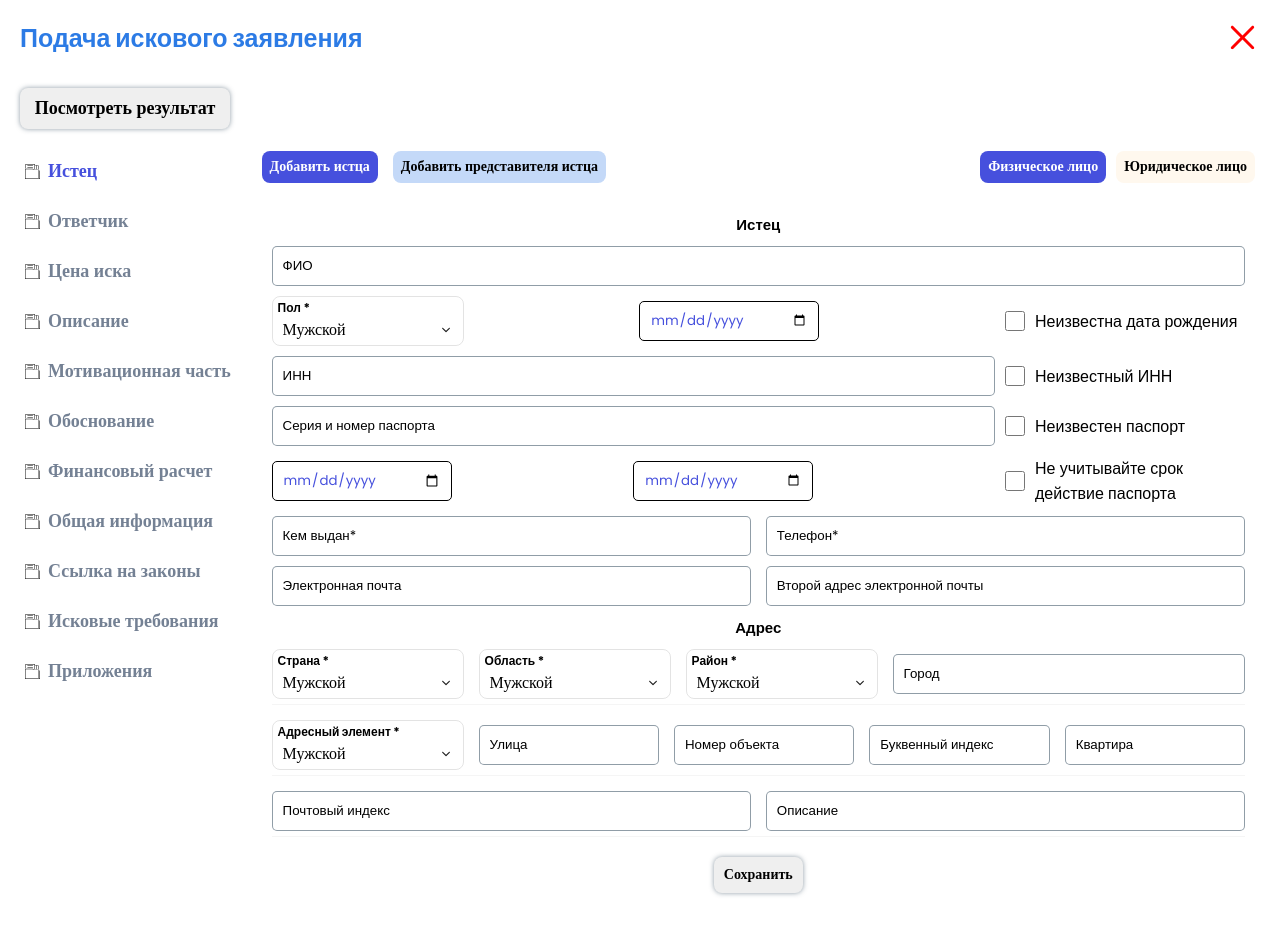
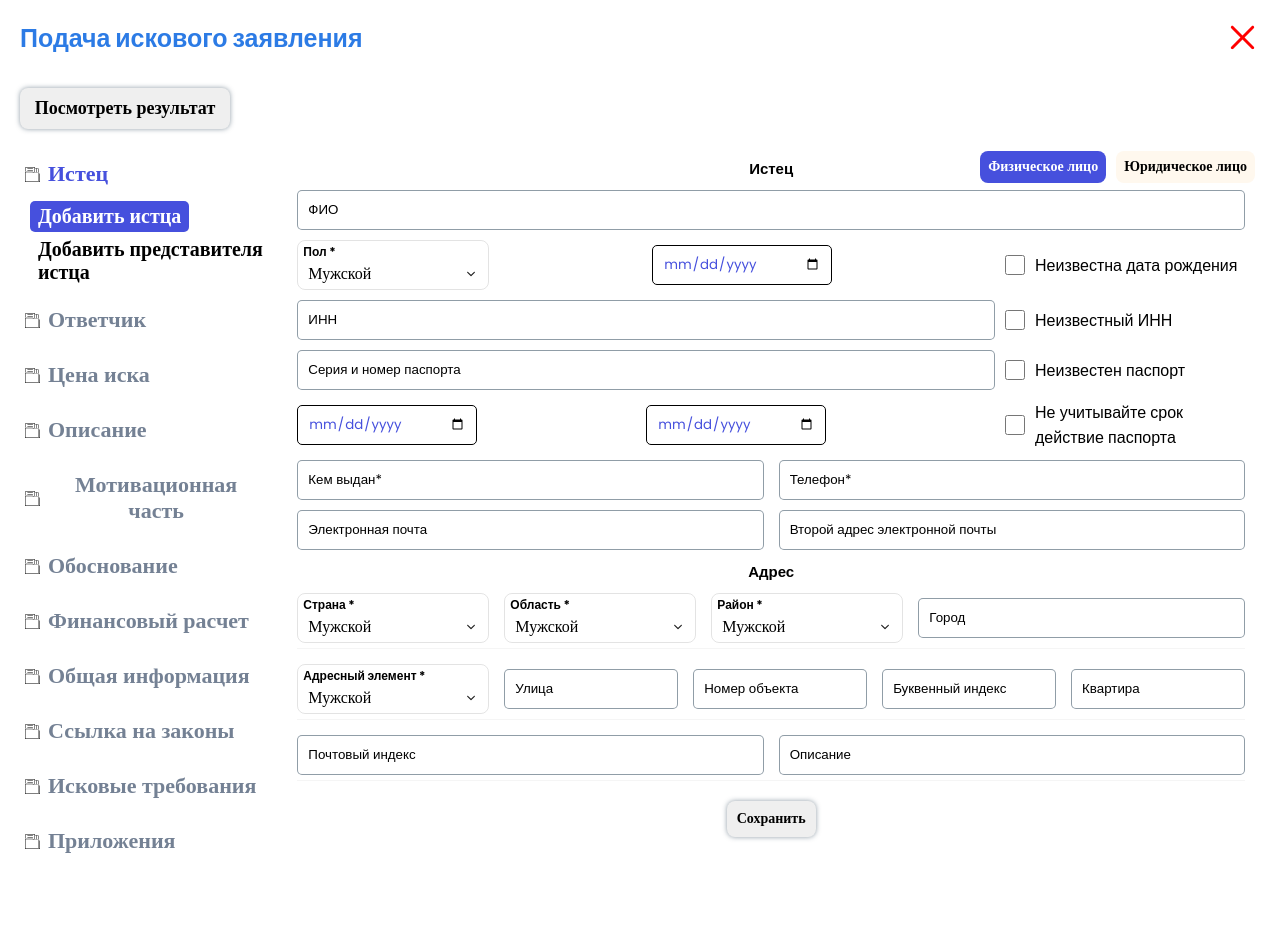
Before and after one commit to NurdinDjumabekov/Sud, a React (Create React App) app: page /plaintiffCreate in a window 1280 px wide. Shown: the top 934 px of the page. After the commit the page ends 886 px from the top, so only its background shows below. Built offline with nearby package versions, Linux system fonts and the light colour scheme.

Commit message:
change styles

```diff
--- a/src/components/ExampleBlock/ExampleBlock.scss
+++ b/src/components/ExampleBlock/ExampleBlock.scss
@@ -8,13 +8,13 @@ $colordescription: #c4d9f8;
   border-radius: 8px;
   h5 {
     font-size: 16px;
-    color: $colordescription;
+    color: #4650dd;
     line-height: 18px;
     margin: 0 0 5px 0;
   }
   p {
     font-size: 14px;
-    color: $colordescription;
+    color: #4650dd;
     line-height: 18px;
   }
 }
--- a/src/components/PlaintiffPage/FillingPlaintiff/FillingPlaintiff.jsx
+++ b/src/components/PlaintiffPage/FillingPlaintiff/FillingPlaintiff.jsx
@@ -8,7 +8,7 @@ const FillingPlaintiff = ({ typerole }) => {
 
   return (
     <div className="plaintiFilling__container">
-      <div className="P_filling__mainBtn">
+      {/* <div className="P_filling__mainBtn">
         <button
           className={btnSend ? 'activeBtns' : ''}
           onClick={() => setBtnSend(true)}
@@ -21,7 +21,7 @@ const FillingPlaintiff = ({ typerole }) => {
         >
           Добавить представителя {typerole}
         </button>
-      </div>
+      </div> */}
       {btnSend ? (
         <AddPlaintiff typerole={typerole} />
       ) : (
--- a/src/components/PlaintiffPage/InputsPlaintiff/InputsPlaintiff.jsx
+++ b/src/components/PlaintiffPage/InputsPlaintiff/InputsPlaintiff.jsx
@@ -1,111 +1,109 @@
-import React, { useState } from "react";
-import "./InputsPlaintiff.scss";
-import FillingPlaintiff from "../FillingPlaintiff/FillingPlaintiff";
-import TargetPlaintiff from "../TargetPlaintiff/TargetPlaintiff";
-import DescriptionClaim from "../DescriptionClaim/DescriptionClaim";
-import MotivationClaim from "../MotivationClaim/MotivationClaim";
-import Justification from "../Justification/Justification";
-import FinancialResult from "../FinancialResult/FinancialResult";
-import GeneralInfo from "../GeneralInfo/GeneralInfo";
-import LinksLaw from "../LinksLaw/LinksLaw";
-import ClaimRequaire from "../ClaimRequaire/ClaimRequaire";
-import ApplicationFiles from "../ApplicationFiles/ApplicationFiles";
-import PdfFile from "../../PdfFile/PdfFile";
-import { useDispatch, useSelector } from "react-redux";
-import { changeLookPDF } from "../../../store/reducers/stateSlice";
-import Modals from "../../Modals/Modals";
-import imsIcon from "../../../asstes/icons/IconPage/archive.svg";
+import React, { useState } from 'react';
+import './InputsPlaintiff.scss';
+import FillingPlaintiff from '../FillingPlaintiff/FillingPlaintiff';
+import TargetPlaintiff from '../TargetPlaintiff/TargetPlaintiff';
+import DescriptionClaim from '../DescriptionClaim/DescriptionClaim';
+import MotivationClaim from '../MotivationClaim/MotivationClaim';
+import Justification from '../Justification/Justification';
+import FinancialResult from '../FinancialResult/FinancialResult';
+import GeneralInfo from '../GeneralInfo/GeneralInfo';
+import LinksLaw from '../LinksLaw/LinksLaw';
+import ClaimRequaire from '../ClaimRequaire/ClaimRequaire';
+import ApplicationFiles from '../ApplicationFiles/ApplicationFiles';
+import PdfFile from '../../PdfFile/PdfFile';
+import { useDispatch, useSelector } from 'react-redux';
+import { changeLookPDF } from '../../../store/reducers/stateSlice';
+import Modals from '../../Modals/Modals';
+import imsIcon from '../../../asstes/icons/IconPage/archive.svg';
 
 const InputsPlaintiff = () => {
   const dispatch = useDispatch();
   const [indexComp, setIndexComp] = useState(0);
   const [pdfScreen, setPdfScreen] = useState(false);
+  const [lookInnerType, setLookInnerType] = useState(true);
+  const [btnSend, setBtnSend] = useState(true);
 
+  const { plaintiffType } = useSelector((state) => state.typesSlice);
   const { lookPdf } = useSelector((state) => state.stateSlice);
 
   const [btnList, setBtnList] = useState([
     {
       id: 1,
-      name: "Истец",
+      name: 'Истец',
       bool: true,
-      components: <FillingPlaintiff typerole={"истца"} />,
+      components: <FillingPlaintiff typerole={'истца'} />,
       icon: imsIcon,
     },
     {
       id: 2,
-      name: "Ответчик",
+      name: 'Ответчик',
       bool: false,
-      components: <FillingPlaintiff typerole={"Ответчика"} />,
+      components: <FillingPlaintiff typerole={'Ответчика'} />,
       icon: imsIcon,
     },
     {
       id: 3,
-      name: "Цена иска",
+      name: 'Цена иска',
       bool: false,
       components: <TargetPlaintiff />,
       icon: imsIcon,
     },
     {
       id: 4,
-      name: "Описание",
+      name: 'Описание',
       bool: false,
       components: <DescriptionClaim />,
       icon: imsIcon,
     },
     {
       id: 5,
-      name: "Мотивационная часть",
+      name: 'Мотивационная часть',
       bool: false,
       components: <MotivationClaim />,
       icon: imsIcon,
     },
     {
       id: 6,
-      name: "Обоснование",
+      name: 'Обоснование',
       bool: false,
       components: <Justification />,
       icon: imsIcon,
     },
     {
       id: 7,
-      name: "Финансовый расчет",
+      name: 'Финансовый расчет',
       bool: false,
       components: <FinancialResult />,
       icon: imsIcon,
     },
     {
       id: 8,
-      name: "Общая информация",
+      name: 'Общая информация',
       bool: false,
       components: <GeneralInfo />,
       icon: imsIcon,
     },
     {
       id: 9,
-      name: "Ссылка на законы",
+      name: 'Ссылка на законы',
       bool: false,
       components: <LinksLaw />,
       icon: imsIcon,
     },
     {
       id: 10,
-      name: "Исковые требования",
+      name: 'Исковые требования',
       bool: false,
       components: <ClaimRequaire />,
       icon: imsIcon,
     },
     {
       id: 11,
-      name: "Приложения",
+      name: 'Приложения',
       bool: false,
       components: <ApplicationFiles />,
       icon: imsIcon,
     },
-    // {
-    //   id: 12,
-    //   name: 'Опись документов',
-    //   bool: false,
-    // },
   ]);
 
   const clickBtn = (id) => {
@@ -119,6 +117,11 @@ const InputsPlaintiff = () => {
     setBtnList(newList);
     const activeIndex = newList.findIndex((item) => item.bool);
     setIndexComp(activeIndex);
+    if (id === 1) {
+      setLookInnerType(!lookInnerType);
+    } else {
+      setLookInnerType(false);
+    }
   };
 
   React.useEffect(() => {
@@ -132,10 +135,10 @@ const InputsPlaintiff = () => {
 
     handleResize();
 
-    window.addEventListener("resize", handleResize);
+    window.addEventListener('resize', handleResize);
 
     return () => {
-      window.removeEventListener("resize", handleResize);
+      window.removeEventListener('resize', handleResize);
     };
   }, []);
 
@@ -145,9 +148,29 @@ const InputsPlaintiff = () => {
     <div className="plaintiffData">
       <ul className="plaintiffData__list">
         {btnList?.map((btn) => (
-          <li key={btn.id} className={btn?.bool ? "activeBtnsPlaint" : ""}>
-            <img src={btn.icon} alt="icon" onClick={() => clickBtn(btn.id)} />
-            <button onClick={() => clickBtn(btn.id)}>{btn.name}</button>
+          <li key={btn.id} className={btn?.bool ? 'activeBtnsPlaint' : ''}>
+            <div>
+              <img src={btn.icon} alt="icon" onClick={() => clickBtn(btn.id)} />
+              <button onClick={() => clickBtn(btn.id)}>{btn.name}</button>
+            </div>
+            {btn.id === 1 && lookInnerType ? (
+              <div className="plaintiffData__list__inner">
+                <button
+                  className={btnSend ? 'activeBtns' : ''}
+                  onClick={() => setBtnSend(true)}
+                >
+                  Добавить истца
+                </button>
+                <button
+                  className={btnSend ? '' : 'activeBtns'}
+                  onClick={() => setBtnSend(false)}
+                >
+                  Добавить представителя истца
+                </button>
+              </div>
+            ) : (
+              ''
+            )}
           </li>
         ))}
       </ul>
@@ -156,7 +179,7 @@ const InputsPlaintiff = () => {
           {btnList?.[indexComp]?.components}
         </React.Fragment>
         {pdfScreen && (
-          <PdfFile typerole={indexComp === 0 ? "Истец" : "Ответчик"} />
+          <PdfFile typerole={indexComp === 0 ? 'Истец' : 'Ответчик'} />
         )}
       </div>
       <Modals
@@ -165,7 +188,7 @@ const InputsPlaintiff = () => {
       >
         <PdfFile
           modal={true}
-          typerole={indexComp === 0 ? "Истец" : "Ответчик"}
+          typerole={indexComp === 0 ? 'Истец' : 'Ответчик'}
         />
       </Modals>
     </div>
--- a/src/components/PlaintiffPage/InputsPlaintiff/InputsPlaintiff.scss
+++ b/src/components/PlaintiffPage/InputsPlaintiff/InputsPlaintiff.scss
@@ -5,13 +5,13 @@
   &__list {
     display: flex;
     flex-direction: column;
-    width: 140px;
     gap: 5px;
-    padding: 5px 0 0 0 ;
+    padding: 5px 0 0 0;
     // padding: 18px 0 0 0;
     // background: red;
-    width: 280px;
+    width: 320px;
     li {
+      > div:nth-child(1) {
         display: flex;
         align-items: center;
         padding: 0 0 0 5px;
@@ -25,7 +25,7 @@
           padding: 10px 8px;
           // width: 120px;
           font-family: Gilroy;
-        font-size: 18px;
+          font-size: 22px;
           font-style: normal;
           font-weight: 600;
           line-height: normal;
@@ -37,11 +37,32 @@
         button:hover {
           background-color: rgba(128, 128, 128, 0.315);
         }
-
+      }
     }
     .activeBtnsPlaint {
+      > div:nth-child(1) {
+        button {
+          color: #4650dd;
+        }
+      }
+    }
+    &__inner {
+      // background: red;
+      padding: 0 0 0 10px;
       > button {
-         color: #4650dd;
+        font-family: Gilroy;
+        font-size: 20px;
+        font-style: normal;
+        font-weight: 600;
+        line-height: normal;
+        margin: 2px 0px;
+        transition: 0.5s;
+        background: transparent;
+        border-radius: 5px;
+        padding: 4px 8px;
+        text-align: left !important;
+        display: flex;
+        justify-content: start;
       }
     }
   }
--- a/src/layouts/MainLayouts.scss
+++ b/src/layouts/MainLayouts.scss
@@ -1,3 +1,5 @@
+$widthMenu: 350px;
+
 .plaintiffBlock {
   display: flex;
   gap: 5px;
@@ -11,9 +13,9 @@
     flex-direction: column;
     align-items: center;
     position: relative;
-    min-width: 280px;
-    width: 280px;
-    max-width: 280px;
+    min-width: $widthMenu;
+    width: $widthMenu;
+    max-width: $widthMenu;
     height: 100vh;
     box-shadow: 0px 0px 4px 0px rgba(34, 60, 80, 0.5);
     // border: 1px solid rgba(34, 60, 80, 0.5);
@@ -63,7 +65,7 @@
             color: #322f2e;
             text-align: left;
             font-family: Roboto;
-            font-size: 15px;
+            font-size: 20px;
             font-weight: 700;
             line-height: 20px;
             width: 100%;
@@ -73,7 +75,7 @@
               border-radius: 50%;
               display: inline-block;
               border: 1px solid #000;
-              color:#000;
+              color: #000;
               height: 20px;
               min-width: 20px;
               text-align: center;
@@ -93,24 +95,24 @@
           width: 16px;
           height: 16px;
         }
-     }
+      }
     }
     .activePage {
       background-color: #4650dd !important;
       p {
-          color: #fff !important;
+        color: #fff !important;
       }
     }
-    .noActiveInnerBtn{
+    .noActiveInnerBtn {
       transition: 0.5s;
     }
-    .activeInnerBtn{
+    .activeInnerBtn {
       transform: rotate(180deg);
       transition: 0.5s;
     }
     &__pages {
       animation: innerPages 0.5s ease forwards;
-      box-shadow: inset 4px -2px 5px 0 rgba(0,0,0,.075);
+      box-shadow: inset 4px -2px 5px 0 rgba(0, 0, 0, 0.075);
       padding: 0 0 5px 0;
       > li {
         > button {
@@ -120,12 +122,12 @@
           color: #322f2e;
           text-align: left;
           font-family: Roboto;
-          font-size: 14px;
+          font-size: 16px;
           font-weight: 600;
           line-height: 20px;
           background: #fff;
         }
-        .activeBtnsPage{
+        .activeBtnsPage {
           background: #7e85e7;
           color: #fff !important;
         }
--- a/src/store/index.js
+++ b/src/store/index.js
@@ -1,10 +1,12 @@
 import { combineReducers, configureStore } from '@reduxjs/toolkit';
 import inputSlice from './reducers/inputSlice';
 import stateSlice from './reducers/stateSlice';
+import typesSlice from './reducers/typesSlice';
 
 const reducer = combineReducers({
   inputSlice,
   stateSlice,
+  typesSlice,
 });
 
 export const store = configureStore({
```
Also changed, not shown: src/components/Table/Table.scss (+3 -12 lines), src/layouts/MainLayouts.jsx (+43 -43 lines), src/pages/ArchivePage/ArchivePage.jsx (+23 -19 lines), src/pages/ArchivePage/ArchivePage.scss (+30 -7 lines), src/store/reducers/typesSlice.js (added, +18 -0 lines). Lines whose indentation alone changed are shown as unchanged.
